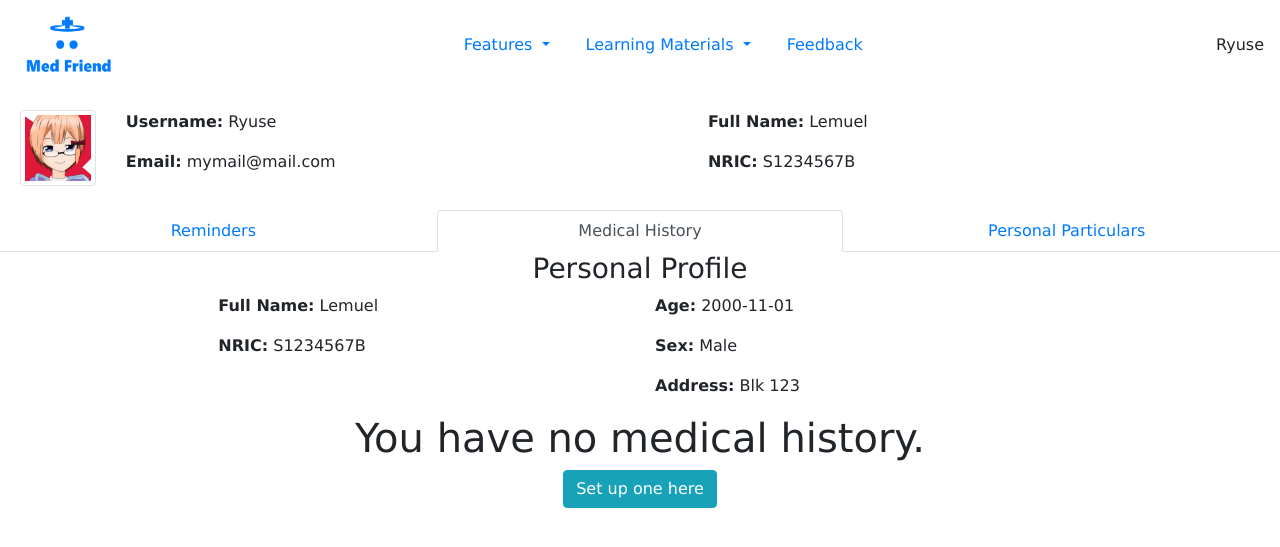
After one commit to leemuel01/OOPP-Project, a Flask app: page /Profile/History in a window 1280 px wide. The commit adds this page. Shown: the top 547 px of the page. Run offline with Flask 2, Linux system fonts and the light colour scheme; a user stored in the database is signed in; data comes from the database, SQL or seed files in the repository; both versions use the stored data as it was after the commit; some libraries are stand-ins or nearby versions.

Commit message:
Updating again
Here Lerek download it.

```diff
--- a/Flask/routes.py
+++ b/Flask/routes.py
@@ -80,6 +80,7 @@ def logout():
     return redirect(url_for("index"))
 
 
+
 def save_picture(form_picture):
     #saving image and making the image name random
     random_hex = secrets.token_hex(8)
@@ -97,11 +98,36 @@ def save_picture(form_picture):
     return picture_fn
 
 
-@app.route("/account", methods = ['POST', 'GET'])
+@app.route("/Profile", methods = ['POST', 'GET'])
 @login_required
 def account():
 
+    image_files = url_for('static', filename=f"images/Profile_Picture/{current_user.image_file}")
+
+    return render_template("profile.html", title="Profile",
+                           image_file=image_files)
+
+
+@app.route("/Profile/Reminder", methods = ['POST', 'GET'])
+@login_required
+def profile_reminder():
+    image_files = url_for('static', filename=f"images/Profile_Picture/{current_user.image_file}")
+    return render_template("profile.html", title="Reminder", image_file=image_files)
+
+
+@app.route("/Profile/History", methods = ['POST', 'GET'])
+@login_required
+def profile_history():
+    image_files = url_for('static', filename=f"images/Profile_Picture/{current_user.image_file}")
+    return render_template("profile.html", title="History", image_file=image_files)
+
+
+@app.route("/Profile/Edit", methods = ['POST', 'GET'])
+@login_required
+def profile_edit():
+
     form = Update_Account_Form()
+
     if form.validate_on_submit():
         if form.picture.data:
             picture_file = save_picture(form.picture.data)
@@ -109,8 +135,6 @@ def account():
 
         current_user.username = form.username.data
         current_user.email = form.email.data
-        # current_user.full_name = form.full_name.data
-        # current_user.nric = form.nric.data
 
         db.session.commit()
         flash('Your account has been updated!', 'success')
@@ -119,13 +143,12 @@ def account():
     elif request.method == 'GET':
         form.username.data = current_user.username
         form.email.data = current_user.email
-        # form.full_name.data = current_user.full_name
-        # form.nric.data = current_user.nric
+
 
     image_files = url_for('static', filename=f"images/Profile_Picture/{current_user.image_file}")
 
-    return render_template("profile.html", title="Profile",
-                           image_file=image_files, form = form)
+    return render_template("profile.html", title="Edit", image_file=image_files, form=form)
+
 
 
 @app.route("/History", methods = ['POST', 'GET'])
@@ -137,20 +160,28 @@ def Medical_History():
 
     if form.validate_on_submit():
         if user.personal_profile == None:
-            history = Personal_Profile(full_name=form.full_name.data, nric=form.nric.data, user_id=current_user.id)
+            history = Personal_Profile(full_name=form.full_name.data,
+                                       nric=form.nric.data,
+                                       age=form.birthday.data,
+                                       sex=form.sex.data,
+                                       address=form.address.data,
+                                       user_id=current_user.id)
             db.session.add(history)
 
         else:
             current_user.personal_profile.nric = form.nric.data
             current_user.personal_profile.full_name = form.full_name.data
+            current_user.personal_profile.age = form.birthday.data
+            current_user.personal_profile.sex = form.sex.data
+            current_user.personal_profile.address = form.address.data
 
         db.session.commit()
         flash(f'Your personal details have been updated', 'success')
         return redirect(url_for('account'))
 
-    elif user.personal_profile != None and request.method == 'GET':
-        form.full_name.data = user.personal_profile.full_name
-        form.nric.data = user.personal_profile.nric
+    # elif user.personal_profile != None and request.method == 'GET':
+    #     form.full_name.data = user.personal_profile.full_name
+    #     form.nric.data = user.personal_profile.nric
 
     return render_template('edit medical history.html', title="Edit Medical History", form=form)
 
--- a/Flask/static/js/profile.js
+++ b/Flask/static/js/profile.js
@@ -19,5 +19,6 @@ function clickmedhist(n) {
     }
     navs[n].className = "nav-link active"
     content[n].style.display = "block"
+    content[n].className = "row justify-content-center"
 
 }
--- a/Flask/templates/profile.html
+++ b/Flask/templates/profile.html
@@ -50,103 +50,47 @@
     <nav>
         <ul class="nav nav-tabs nav-justified">
             <li class="nav-item">
-                <a id="remindernav" class="nav-link active" href="#" onclick="clickmedhist(0)">Reminders</a>
+                {% if title == "Reminder" or title == "Profile" %}
+                <a id="remindernav" class="nav-link active" href="{{ url_for('profile_reminder') }}">Reminders</a>
+                {% else %}
+                <a id="remindernav" class="nav-link" href="{{ url_for('profile_reminder') }}">Reminders</a>
+                {% endif %}
             </li>
             <li class="nav-item">
-                <a id="medicalhistorynav" class="nav-link" href="#" onclick="clickmedhist(1)">Medical History</a>
+                {% if title == "History" %}
+                <a id="medicalhistorynav" class="nav-link active" href="{{ url_for('profile_history') }}">Medical History</a>
+                {% else %}
+                <a id="medicalhistorynav" class="nav-link" href="{{ url_for('profile_history') }}">Medical History</a>
+                {% endif %}
+
             </li>
             <li class="nav-item">
-                <a id="userinfonav" class="nav-link" href="#" onclick="clickmedhist(2)">Personal Particulars</a>
+                {% if title == "Edit" %}
+                <a id="userinfonav" class="nav-link active" href="{{ url_for('profile_edit') }}">Personal Particulars</a>
+                {% else %}
+                <a id="userinfonav" class="nav-link" href="{{ url_for('profile_edit') }}">Personal Particulars</a>
+                {% endif %}
             </li>
         </ul>
     </nav>
 
-    <div id="reminders" class="col-12">
-        <h1 class="text-center"> No reminders for now </h1>
-    </div>
+    {% if title == "History" %}
+    {% include 'profile_medhist.html' %}
 
-    <div id="medicalhistory" class="row justify-content-center col-12" style="display: none;">
-        <h1 class="text-center col-12"> You have no medical history. </h1>
-        <div class="text-center">
-            <a href="{{ url_for('Medical_History') }}">
-                <button class="btn btn-info col-4"> Set up one here </button>
-            </a>
+    {% elif title == "Reminder" %}
+    {% include 'profile_reminder.html' %}
 
-        </div>
+    {% elif title == "Edit" %}
+    {% include 'profile_edit.html' %}
+    {% endif %}
 
-    </div>
-
-    <div id="updateuserinfo" style="display: none;" class="col-12">
-        <form action="" method="post" enctype="multipart/form-data">
-
-            {{ form.hidden_tag() }}
-            <!-- Adds a CSRF token to help with security -->
-
-            <fieldset class="form-group">
-
-                <!-- <legend class="border-bottom mb-4"> Account info </legend> -->
-
-                <div class="form-group">
-                    {{ form.username.label(class="form-control-label") }}
-
-                    {% if form.username.errors %}
-
-                    {{ form.username(class="form-control form-control-lg is-invalid") }}
-
-                    <div class="invalid-feedback">
-                        {% for error in form.username.errors %}
-                        <span>{{ error }}</span>
-                        {% endfor %}
-                    </div>
-
-                    {% else %}
-
-                    {{ form.username(class="form-control form-control-lg") }}
-
-                    {% endif %}
-                </div>
-
-                <div class="form-group">
-                    {{ form.email.label(class="form-control-label") }}
-
-                    {% if form.email.errors %}
-                    {{ form.email(class="form-control form-control-lg is-invalid") }}
-                    <div class="invalid-feedback">
-                        {% for error in form.email.errors %}
-                        <span>{{ error }}</span>
-                        {% endfor %}
-                    </div>
-
-                    {% else %}
-                    {{ form.email(class="form-control form-control-lg") }}
-                    {% endif %}
-                </div>
-
-                <div class="form-group">
-                    {{ form.picture.label() }}
-                    {{ form.picture(class="form-control-file") }}
-
-                    {% if form.picture.errors %}
-                    {% for error in form.picture.errors %}
-                    <span class="text-danger">{{ error }}</span><br>
-                    {% endfor %}
-                    {% endif %}
-                </div>
-            </fieldset>
-
-            <div class="form-group">
-                {{ form.submit(class="btn btn-success btn-block col-12") }}
-            </div>
-
-        </form>
-    </div>
 
 </div>
 
 
 
 
-</div>
+
 <!-- ======================================================= Right Side =========================================================== -->
 
 <!-- <div id="col2" class="col-lg-6 col-sm-12">
@@ -180,6 +124,6 @@
 
 
     </div> -->
-<script src="{{ url_for('static', filename='js/profile.js') }}"></script>
+<!-- <script src="{{ url_for('static', filename='js/profile.js') }}"></script> -->
 
 {% endblock %}
--- /dev/null
+++ b/Flask/templates/profile_medhist.html
@@ -0,0 +1,48 @@
+
+<div id="medicalhistory" class="row justify-content-center">
+    {% if current_user.personal_profile %}
+    <div class="col-12">
+        <h3 class="text-center">Personal Profile</h3>
+    </div>
+    <div class="col-lg-4">
+        <p>
+            <b>Full Name:</b>
+            {{ current_user.personal_profile.full_name }}
+        </p>
+
+        <p>
+            <b>NRIC:</b>
+            {{ current_user.personal_profile.nric }}
+        </p>
+
+
+    </div>
+
+    <div class="col-lg-4">
+        <p>
+            <b>Age:</b>
+            {{ current_user.personal_profile.age }}
+        </p>
+
+        <p>
+            <b>Sex:</b>
+            {{ current_user.personal_profile.sex }}
+        </p>
+
+        <p>
+            <b>Address:</b>
+            {{ current_user.personal_profile.address }}
+        </p>
+    </div>
+
+    {% else %}
+
+    {% endif %}
+    <h1 class="text-center col-12"> You have no medical history. </h1>
+
+    <div class="text-center">
+        <a href="{{ url_for('Medical_History') }}">
+            <button class="btn btn-info col-12"> Set up one here </button>
+        </a>
+    </div>
+</div>
--- /dev/null
+++ b/Flask/templates/profile_reminder.html
@@ -0,0 +1,6 @@
+<div id="reminders" class="row justify-content-center">
+    <div class="col">
+        <h1 class="text-center"> No reminders for now </h1>
+    </div>
+
+</div>
```
Also changed, not shown: Flask/Forms.py (+6 -6 lines), Flask/templates/edit medical history.html (+52 -4 lines), Flask/templates/profile_edit.html (added, +65 -0 lines), Flask/site.db, Flask/templates/lol.html (deleted).
